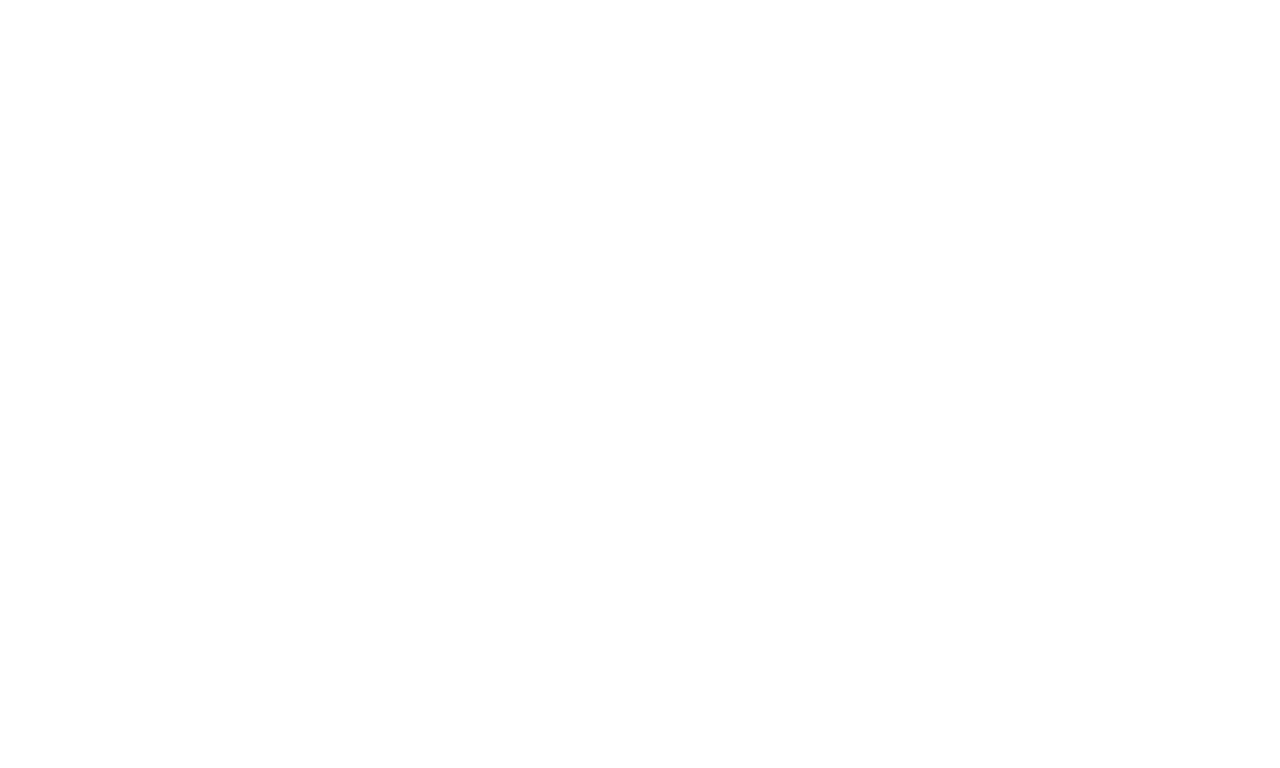
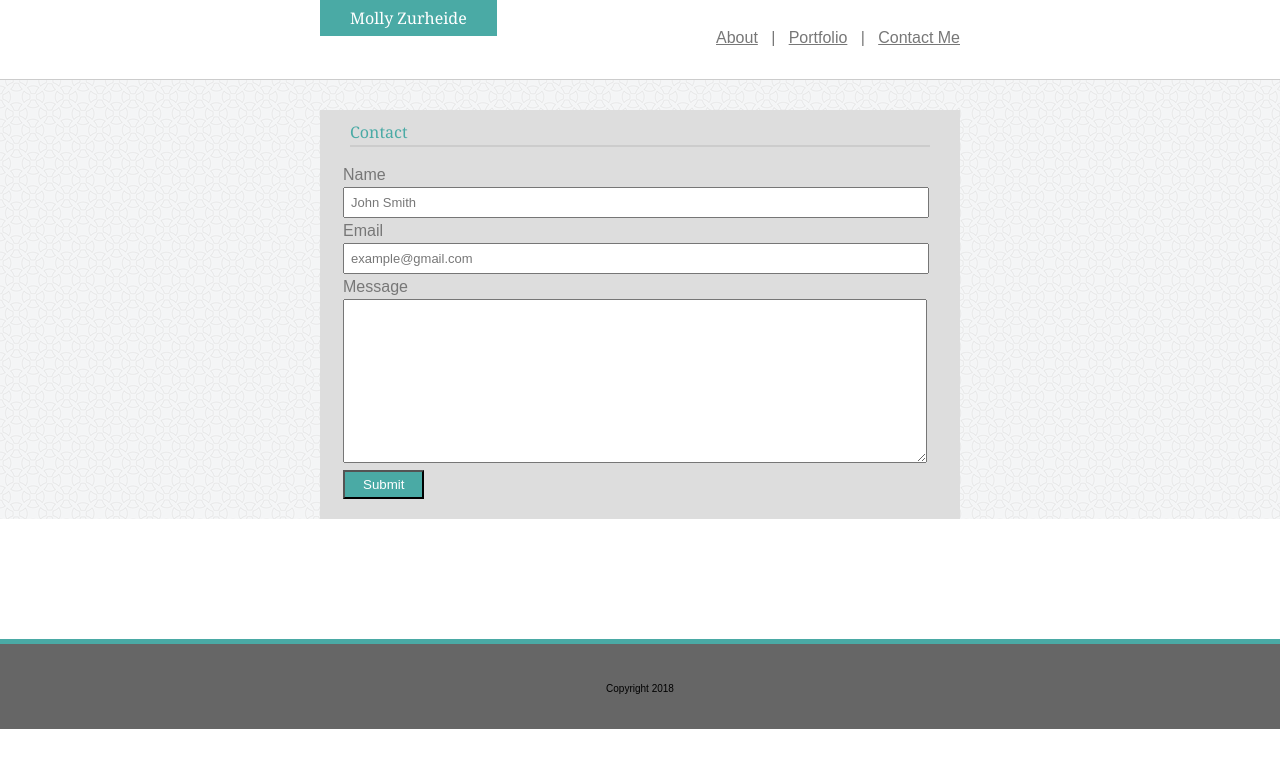
Before and after one commit to mollyjz/first-assignment, a plain HTML site: page contact.html in a window 1280 px wide. Drawn offline with Linux system fonts and the light colour scheme; files that its build step writes are made by us from their sources.

Commit message:
almost done with assignment - uploading all 3 pages

```diff
--- a/assets/css/style.css
+++ b/assets/css/style.css
@@ -1,15 +1,24 @@
 #header-text {
   display: inline-block;
   width: 50%;
+  height: 100%;
   margin: auto;
+  font-size: 16px;
   }
 
 #header {
   background: #ffffff;
   width: 100%;
+  height: 100%;
   border-bottom: 0.5px solid #ccc;
   margin: 0 auto;
   text-align: center;
+}
+
+#top-border {
+  position: absolute
+  left: 20%;
+  border: 1px solid #ccc;
 }
 
 .footer {
@@ -23,7 +32,8 @@
 
 #footer-text {
   font-family: Arial, Helvetica, sans-serif;
-  padding-bottom: 25px;
+  font-size: 10px;
+  padding-bottom: 35px;
   padding-top: 40px;
 }
 
@@ -42,16 +52,26 @@
   margin-bottom: 120px;
   overflow: auto;
   padding-bottom: 20px;
-  }
+}
 
 #bio {
   text-align: justify;
   color: #777777;
+  padding-left: 30px;
+  padding-right: 30px;
+  padding-bottom: 10px;
+  font-family: Georgia, 'Times New Roman', Times, serif;
+}
+
+#bio-text {
+  border: 1px solid #ccc;
+}
+
+#form {
+  font-family: Arial, Helvetica, sans-serif;
+  color: #777;
   padding-left: 23px;
   padding-right:23px;
-  padding-top: 10px;
-  padding-bottom: 10px;
-  font-family: Georgia, 'Times New Roman', Times, serif;
 }
 
 #photo-section {
@@ -81,6 +101,7 @@
   padding-left: 30px;
   padding-top: 10px;
   padding-bottom: 10px;
+  height: 100%;
 }
 
 #profile-pic {
@@ -97,7 +118,6 @@
   padding-left: 30px;
   padding-top: 10px;
   padding-bottom: 15px;
-  border-bottom: 0.5px solid #ffffff;
 }
 
 h2 {
@@ -196,6 +216,40 @@ a.header-links:hover, a.header-links:active {
   color: #4aaaa5;
 }
 
-a.photo-links, a.photo-links:visited, a.photo-links:hover, a.photo-links:active {
+a.photo-links, a.photo-links:visited, a.photo-links:hover a.photo-links:active {
   color: #ffffff;
 }
+
+.message {
+  width: 96%;
+  font-family: Arial, Helvetica, sans-serif;
+  color: #777;
+  font-size: 13px;
+  padding: 6px;
+}
+
+.name {
+  width: 96%;
+  font-family: Arial, Helvetica, sans-serif;
+  color: #777;
+  font-size: 13px;
+  padding: 6px;
+}
+
+.email {
+  width: 96%;
+  font-family: Arial, Helvetica, sans-serif;
+  color: #777;
+  font-size: 13px;
+  padding: 6px;
+}
+
+.button {
+  background: #4aaaa5;
+  color: #ffffff;
+  font-family: Arial, Helvetica, sans-serif;
+  padding-right: 18px;
+  padding-left: 18px;
+  padding-top: 5px;
+  padding-bottom: 5px;
+}
--- a/contact.html
+++ b/contact.html
@@ -1 +1,81 @@
-<link rel="stylesheet" href="reset.css" " type="text/css">
+<!DOCTYPE html>
+<html>
+
+  <head>
+    <title>Contact Me</title>
+    <meta name="viewport" content="width=device-width, initial-scale=1">
+    <link rel="stylesheet" href="assets/css/style.css" type="text/css">
+    <link rel="stylesheet" href="reset.css" type="text/css">
+  </head>
+
+    <div id="header"> <!-- CONTAINER FOR ENTIRE HEADER SECTION -->
+
+      <div id="header-text"> <!-- CONTAINER FOR HEADER TEXT ONLY -->
+
+        <div id="name"> <!-- CONTAINER FOR MY NAME ON HEADER -->
+          <h2>Molly Zurheide</h2>
+        </div>
+
+        <!-- I WASN'T ABLE TO GET THE HEADER CONTENT TO TAKE UP THE ENTIRE HEIGHT OF THE HEADER DIV; AS YOU CAN SEE, THERE'S EXTRA SPACE BETWEEN MY NAME AND THE BOTTOM OF THE HEADER DIV. -->
+
+        <div class="links"> <!-- CONTAINER FOR LINKS ON HEADER -->
+          <a class="header-links" href="index.html">About</a> &nbsp; | &nbsp;
+          <a class="header-links" href="portfolio.html">Portfolio</a> &nbsp; | &nbsp;
+          <a class="header-links" href="contact.html">Contact Me</a>
+        </div>
+
+      </div> <!-- ENDED `HEADER-TEXT` SECTION -->
+
+    </div> <!-- ENDED ENTIRE `HEADER` SECTION -->
+
+
+    <div id="body-background"> <!-- CONTAINER FOR BACKDROP OF MAIN SECTION -->
+
+      <div id="main"> <!-- CONTAINER FOR ALL MAIN SECTION TEXT -->
+
+        <div id="section-banner"> <!-- CONTAINER FOR `CONTACT` TEXT -->
+          <h2>Contact</h2>
+          <div id="top-border">
+          </div>
+        </div>
+
+        <div id="form"> <!-- CONTAINER FOR FORM CONTENT -->
+
+        <form action="#" target="_blank">
+          <p>
+            Name
+            <br>
+            <input type="text" class="name" value="John Smith">
+            </input>
+          </p>
+
+          <p>
+            Email
+            <br>
+            <input type="text" class="email" value="example@gmail.com">
+            </input>
+          </p>
+
+          <p>
+            Message
+            <br>
+            <textarea name="message" class="message" rows="10">
+            </textarea>
+          </p>
+
+        <input class="button" type="submit">
+        </input>
+
+      </div>
+    </form>
+      </div> <!-- ENDING MAIN SECTION TEXT CONTAINER -->
+
+    </div> <!-- ENDING MAIN SECTION BACKDROP CONTAINER -->
+
+  <div class="footer"> <!-- CONTAINER FOR FOOTER SECTION -->
+    <div id="footer-text">
+     Copyright 2018
+    </div>
+  </div> <!-- ENDING FOOTER SECTION -->
+
+  </html>
```
Also changed, not shown: index.html (+4 -1 lines), portfolio.html (+3 -0 lines).
